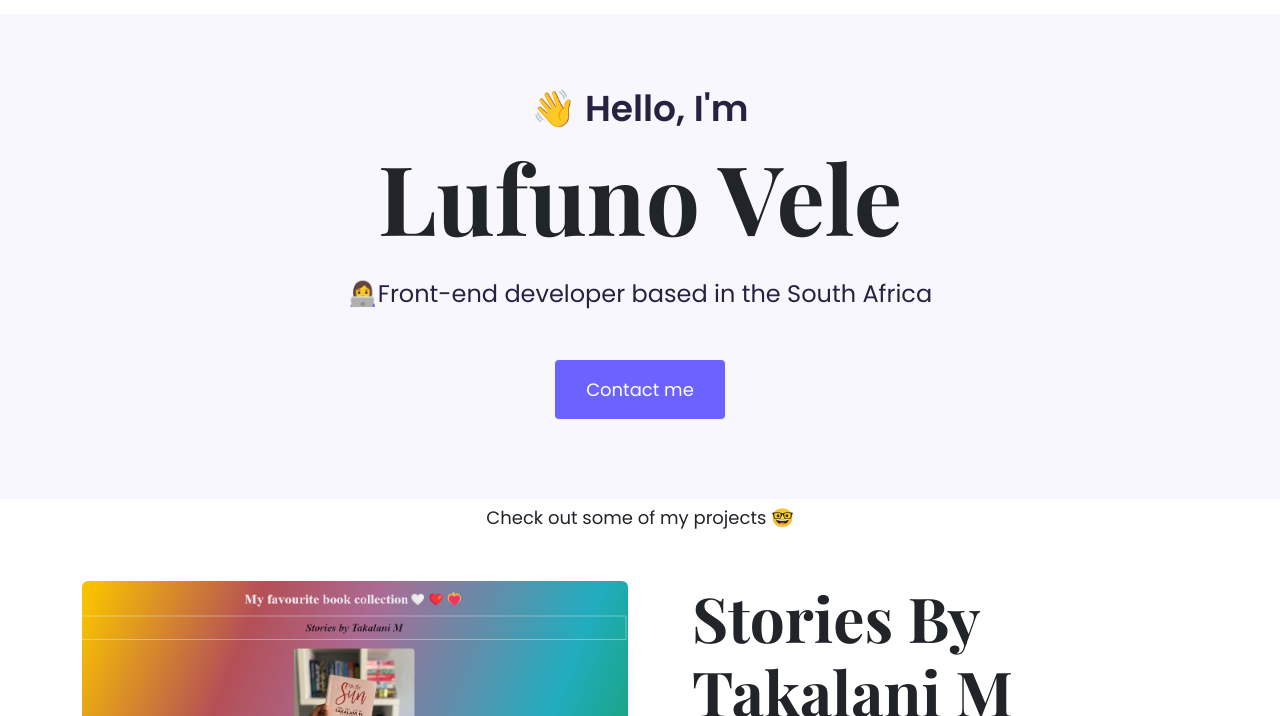
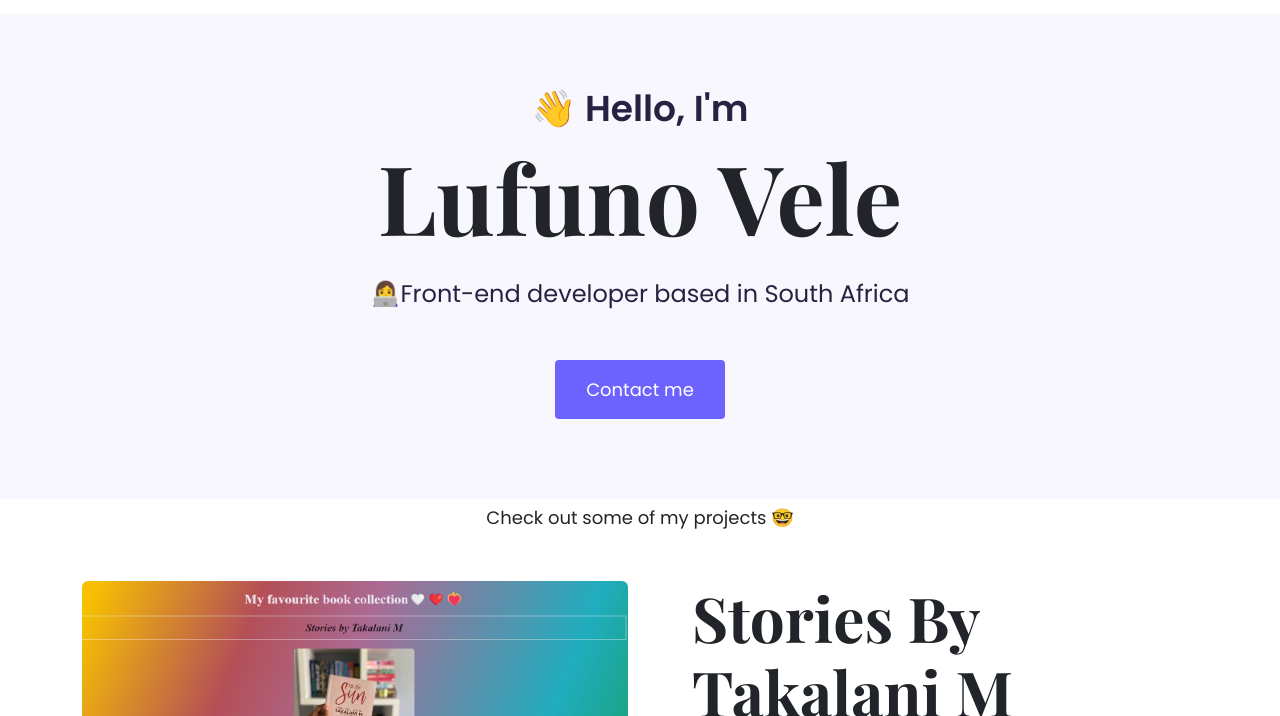
Before and after one commit to Elelwani17/hmmm, a plain HTML site: page index.html in a window 1280 px wide. Shown: the part 84-800 px from the top of the page. Drawn offline with nearby package versions, Linux system fonts and the light colour scheme; a web font is replaced by a local one.

Commit message:
Update index.html

```diff
--- a/index.html
+++ b/index.html
@@ -75,7 +75,7 @@
     <div class="hero">
       <p>👋 Hello, I'm</p>
       <h1>Lufuno Vele</h1>
-      <h2 class="mb-5">👩‍💻Front-end developer based in the South Africa</h2>
+      <h2 class="mb-5">👩‍💻Front-end developer based in South Africa</h2>
       <div>
         <a
           href="/contact.html"
```
